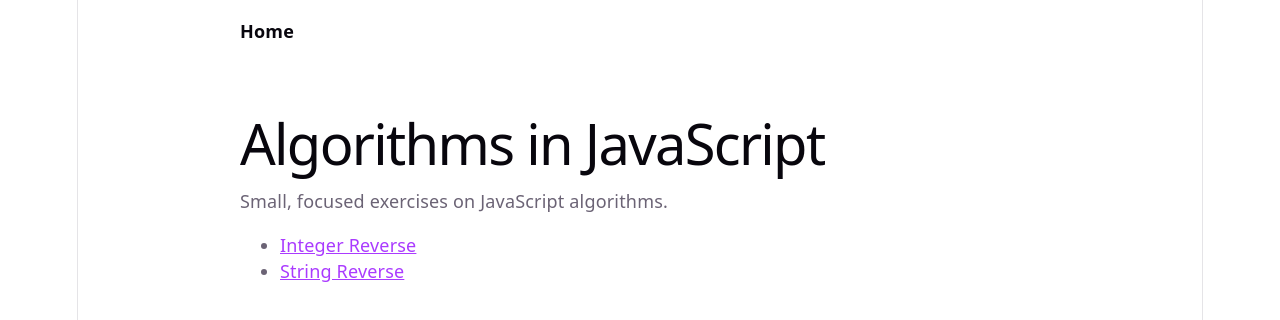
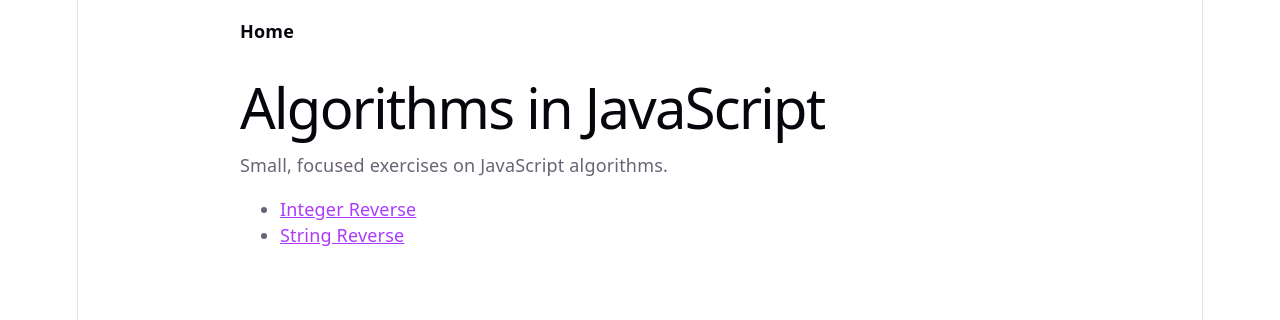
Before and after one commit to mitchwilson/algorithms, a React (Vite) app: page / in a window 1280 px wide. Shown: the top 320 px of the page. Built offline with nearby package versions, Linux system fonts and the light colour scheme.

Commit message:
feat(ui): adjust spacing on pages

```diff
--- a/src/App.css
+++ b/src/App.css
@@ -18,7 +18,7 @@
 
 section {
   text-align: left;
-  padding: 3rem 9rem;
+  padding: 1rem 9rem;
 }
 
 label {
--- a/src/pages/IntegerReverse.jsx
+++ b/src/pages/IntegerReverse.jsx
@@ -36,9 +36,6 @@ function IntegerReverse() {
     <section>
       <h1>Integer Reverse</h1>
       <p className="intro">Various JavaScript algorithms to reverse an integer value. Type anywhere. <code className="user-string">Your integer</code> and the <code className="reversed-string">reversed integer</code> will appear below. Reload the page to restart.</p>
-
-      <br></br>
-
       <h2>Algorithm 01</h2>
       <p>Reverse the integer by first converting it to a string, then by using a common reverse string algorithm. Once reversed, convert back to a number</p>
       <pre>
```
